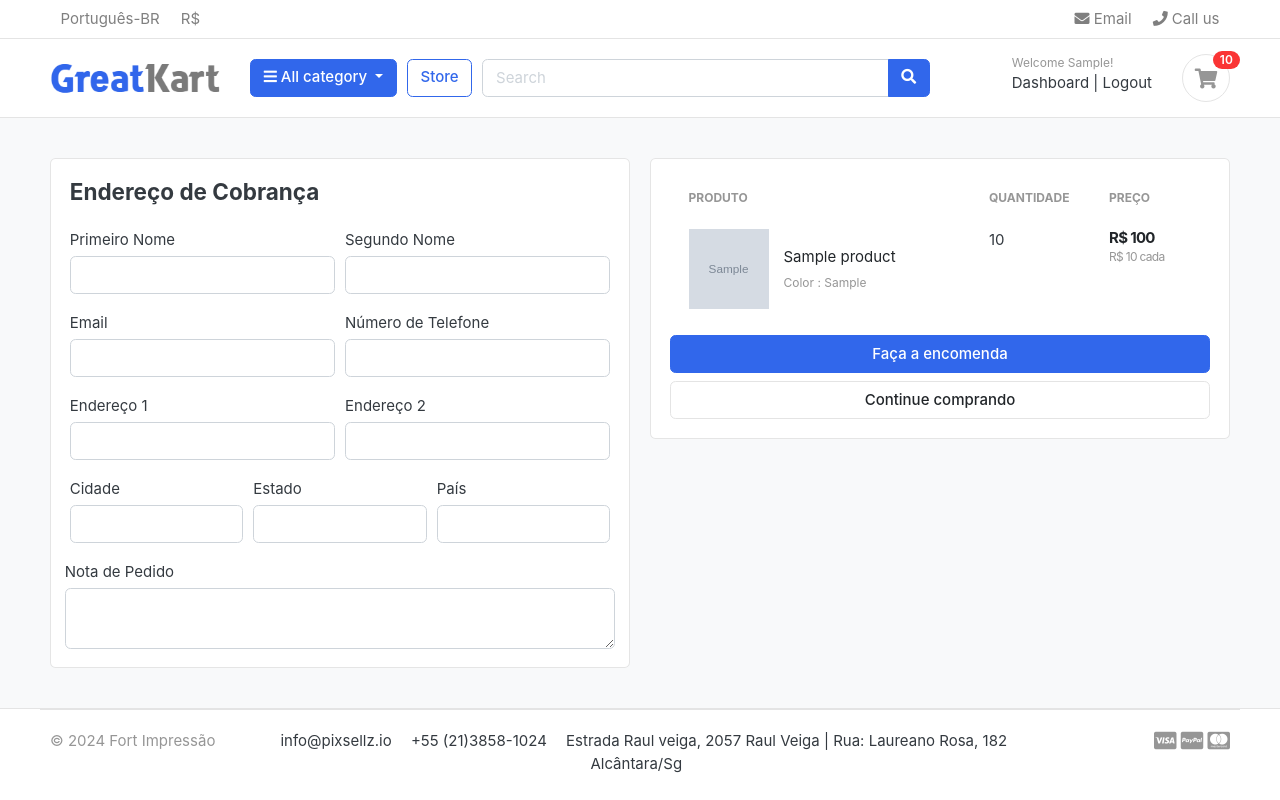
After one commit to herbertrj/ecommerce--django, a Django app: page /cart/checkout/ in a window 1280 px wide. The commit adds this page. Run offline with Django 3.2, Linux system fonts and the light colour scheme; a user stored in the database is signed in; tables that the repository leaves empty hold one stand-in row (values such as "Sample post"); grey boxes marked "Sample" are stand-in pictures; some libraries are stand-ins or nearby versions; some web fonts are replaced.

Commit message:
handled cart and checkout page for the logged in users

```diff
--- a/accounts/urls.py
+++ b/accounts/urls.py
@@ -1,3 +1,4 @@
+import requests
 from django.urls import path
 
 from . import views
--- a/carts/context_processors.py
+++ b/carts/context_processors.py
@@ -8,8 +8,11 @@ def counter(request):
         return {}
     else:
         try:
-            cart =Cart.objects.filter(cart_id=_cart_id(request))
-            cart_items = CartItem.objects.all().filter(cart=cart[:1])
+            cart = Cart.objects.filter(cart_id=_cart_id(request))
+            if request.user.is_authenticated:
+                cart_items = CartItem.objects.all().filter(user=request.user)
+            else:
+                cart_items = CartItem.objects.all().filter(cart=cart[:1])
             for cart_item in cart_items:
                 cart_count += cart_item.quantity
         except Cart.DoesNotExist:
--- a/carts/models.py
+++ b/carts/models.py
@@ -1,5 +1,6 @@
 from django.db import models
 
+from accounts.models import Account
 from store.models import Product, Variation
 
 # Create your models here.
@@ -12,9 +13,10 @@ class Cart(models.Model):
         return self.cart_id
 
 class CartItem(models.Model):
+    user = models.ForeignKey(Account, on_delete=models.CASCADE, null=True)
     product = models.ForeignKey(Product, on_delete=models.CASCADE)
     variations = models.ManyToManyField(Variation, blank=True)
-    cart    = models.ForeignKey(Cart, on_delete=models.CASCADE)
+    cart    = models.ForeignKey(Cart, on_delete=models.CASCADE, null=True)
     quantity = models.IntegerField()
     is_active = models.BooleanField(default=True)
 
--- a/carts/urls.py
+++ b/carts/urls.py
@@ -8,4 +8,6 @@ urlpatterns = [
     path('remove_cart/<int:product_id>/<int:cart_item_id>/', views.remove_cart, name='remove_cart'),
     path('remove_cart_item/<int:product_id>/<int:cart_item_id>/', views.remove_cart_item, name='remove_cart_item'),
 
+
+    path('checkout/', views.checkout, name='checkout'),
 ]
--- a/carts/views.py
+++ b/carts/views.py
@@ -1,3 +1,4 @@
+from django.contrib.auth.decorators import login_required
 from django.core.exceptions import ObjectDoesNotExist
 from django.http import HttpResponse
 from django.shortcuts import get_object_or_404, redirect, render
@@ -15,74 +16,131 @@ def _cart_id(request):
 	return cart
 
 def add_cart(request, product_id):
+	current_user = request.user
 	product = Product.objects.get(id=product_id) # get the product
-	product_variation = []
-	if request.method == 'POST':
-		for item in request.POST:
-			key = item
-			value = request.POST[key]
+	# if the user is authenticated
+	if current_user.is_authenticated:
+		product_variation = []
+		if request.method == 'POST':
+			for item in request.POST:
+				key = item
+				value = request.POST[key]
 
-			try:
-				variation = Variation.objects.get(product=product, variation_category__iexact=key, variation_value__iexact=value)
-				product_variation.append(variation)
-			except:
-				pass
+				try:
+					variation = Variation.objects.get(product=product, variation_category__iexact=key, variation_value__iexact=value)
+					product_variation.append(variation)
+				except:
+					pass
 
-	try:
-		cart = Cart.objects.get(cart_id=_cart_id(request)) # get the cart using id present in the session
-	except Cart.DoesNotExist:
-		cart = Cart.objects.create(
-			cart_id = _cart_id(request)
-		)
-	cart.save()
+		is_cart_item_exists = CartItem.objects.filter(product=product, user=current_user).exists()
+		if is_cart_item_exists:
+			cart_item = CartItem.objects.filter(product=product, user=current_user)
+			ex_var_list = []
+			id = []
+			for item in cart_item:
+				existing_variation = item.variations.all()
+				ex_var_list.append(list(existing_variation))
+				id.append(item.id)
 
-	is_cart_item_exists = CartItem.objects.filter(product=product, cart=cart).exists()
-	if is_cart_item_exists:
-		cart_item = CartItem.objects.filter(product=product, cart=cart)
-		# existing_variations -> database
-		# current variation -> product_variation
-		# item_id -> database
-		ex_var_list = []
-		id = []
-		for item in cart_item:
-			existing_variation = item.variations.all()
-			ex_var_list.append(list(existing_variation))
-			id.append(item.id)
+			if product_variation in ex_var_list:
+				# increase the cart item quantity
+				index = ex_var_list.index(product_variation)
+				item_id = id[index]
+				item = CartItem.objects.get(product=product, id=item_id)
+				item.quantity += 1
+				item.save()
 
-		print(ex_var_list)
+			else:
+				item = CartItem.objects.create(product=product, quantity=1, user=current_user)
+				if len(product_variation) > 0:
+					item.variations.clear()
+					item.variations.add(*product_variation)
+				item.save()
+		else:
+			cart_item = CartItem.objects.create(
+				product = product,
+				quantity = 1,
+				user = current_user,
+			)
 
-		if product_variation in ex_var_list:
-			# increase the cart item quantity
-			index = ex_var_list.index(product_variation)
-			item_id = id[index]
-			item = CartItem.objects.get(product=product, id=item_id)
-			item.quantity += 1
-			item.save()
+			if len(product_variation) > 0:
+				cart_item.variations.clear()
+				cart_item.variations.add(*product_variation)
+			cart_item.save()
+		return redirect('cart')
+	#  if the user is not authenticated
+	else:
+		product_variation = []
+		if request.method == 'POST':
+			for item in request.POST:
+				key = item
+				value = request.POST[key]
 
+				try:
+					variation = Variation.objects.get(product=product, variation_category__iexact=key, variation_value__iexact=value)
+					product_variation.append(variation)
+				except:
+					pass
+
+		try:
+			cart = Cart.objects.get(cart_id=_cart_id(request)) # get the cart using id present in the session
+		except Cart.DoesNotExist:
+			cart = Cart.objects.create(
+				cart_id = _cart_id(request)
+			)
+		cart.save()
+
+		is_cart_item_exists = CartItem.objects.filter(product=product, cart=cart).exists()
+		if is_cart_item_exists:
+			cart_item = CartItem.objects.filter(product=product, cart=cart)
+			# existing_variations -> database
+			# current variation -> product_variation
+			# item_id -> database
+			ex_var_list = []
+			id = []
+			for item in cart_item:
+				existing_variation = item.variations.all()
+				ex_var_list.append(list(existing_variation))
+				id.append(item.id)
+
+			print(ex_var_list)
+
+			if product_variation in ex_var_list:
+				# increase the cart item quantity
+				index = ex_var_list.index(product_variation)
+				item_id = id[index]
+				item = CartItem.objects.get(product=product, id=item_id)
+				item.quantity += 1
+				item.save()
+
+			else:
+				item = CartItem.objects.create(product=product, quantity=1, cart=cart)
+				if len(product_variation) > 0:
+					item.variations.clear()
+					item.variations.add(*product_variation)
+				item.save()
 		else:
-			item = CartItem.objects.create(product=product, quantity=1, cart=cart)
+			cart_item = CartItem.objects.create(
+				product = product,
+				quantity = 1,
+				cart = cart,
+			)
+
 			if len(product_variation) > 0:
-				item.variations.clear()
-				item.variations.add(*product_variation)
-			item.save()
-	else:
-		cart_item = CartItem.objects.create(
-			product = product,
-			quantity = 1,
-			cart = cart,
-		)
-
-		if len(product_variation) > 0:
-			cart_item.variations.clear()
-			cart_item.variations.add(*product_variation)
-		cart_item.save()
-	return redirect('cart')
+				cart_item.variations.clear()
+				cart_item.variations.add(*product_variation)
+			cart_item.save()
+		return redirect('cart')
 
 def remove_cart(request, product_id, cart_item_id):
-	cart = Cart.objects.get(cart_id=_cart_id(request))
+
 	product = get_object_or_404(Product, id=product_id)
 	try:
-		cart_item = CartItem.objects.get(product=product, cart=cart, id=cart_item_id)
+		if request.user.is_authenticated:
+			cart_item = CartItem.objects.get(product=product, user=request.user, id =cart_item_id)
+		else:
+			cart = Cart.objects.get(cart_id=_cart_id(request))
+			cart_item = CartItem.objects.get(product=product, cart=cart, id=cart_item_id)
 		if cart_item.quantity > 1:
 			cart_item.quantity -= 1
 			cart_item.save()
@@ -93,9 +151,12 @@ def remove_cart(request, product_id, cart_item_id):
 	return redirect('cart')
 
 def remove_cart_item(request, product_id, cart_item_id):
-	cart = Cart.objects.get(cart_id=_cart_id(request))
-	product = get_object_or_404(Product, id= product_id)
-	cart_item = CartItem.objects.get(product=product, cart=cart, id=cart_item_id)
+	product = get_object_or_404(Product, id=product_id)
+	if request.user.is_authenticated:
+		cart_item = CartItem.objects.get(product=product, user=request.user, id=cart_item_id)
+	else:
+		cart = Cart.objects.get(cart_id=_cart_id(request))
+		cart_item = CartItem.objects.get(product=product, cart=cart, id=cart_item_id)
 	cart_item.delete()
 	return redirect('cart')
 
@@ -103,8 +164,14 @@ def cart(request, total=0, quantity=0, cart_items=None):
 	try:
 		tax = 0
 		grand_total = 0
-		cart = Cart.objects.get(cart_id=_cart_id(request))
-		cart_items = CartItem.objects.filter(cart=cart, is_active=True)
+		if request.user.is_authenticated:
+			# cart = Cart.objects.get(cart_id=_cart_id(request))
+			cart_items = CartItem.objects.filter(user=request.user, is_active=True)
+
+		else:
+			cart = Cart.objects.get(cart_id=_cart_id(request))
+			cart_items = CartItem.objects.filter(cart=cart, is_active=True)
+
 		for cart_item in cart_items:
 			total += (cart_item.product.price * cart_item.quantity)
 			quantity += cart_item.quantity
@@ -121,3 +188,30 @@ def cart(request, total=0, quantity=0, cart_items=None):
 		'grand_total': grand_total,
 	}
 	return render(request, 'store/cart.html', context)
+
+@login_required(login_url='login')
+def checkout(request, total=0, quantity=0, cart_items=None):
+	try:
+		tax = 0
+		grand_total = 0
+		if request.user.is_authenticated:
+			cart_items = CartItem.objects.filter(user=request.user, is_active=True)
+		else:
+			cart = Cart.objects.get(cart_id=_cart_id(request))
+			cart_items = CartItem.objects.filter(cart=cart, is_active=True)
+		for cart_item in cart_items:
+			total += (cart_item.product.price * cart_item.quantity)
+			quantity += cart_item.quantity
+		tax = (2 * total)/100
+		grand_total = total + tax
+	except ObjectDoesNotExist:
+		pass #just ignore
+
+	context = {
+		'total': total,
+		'quantity': quantity,
+		'cart_items': cart_items,
+		'tax': tax,
+		'grand_total': grand_total,
+	}
+	return render(request, 'store/checkout.html', context)
--- a/templates/accounts/login.html
+++ b/templates/accounts/login.html
@@ -18,7 +18,7 @@ Já verificou? Faça <a href="{% url 'login' %}">Login</a>
     <div class="card mx-auto" style="max-width: 380px; margin-top:100px;">
 
           <div class="card-body">
-          <h4 class="card-title mb-4">Sign in</h4>
+          <h4 class="card-title mb-4">Entrar</h4>
           {% include 'includes/alerts.html' %}
           <form action="{% url 'login' %}" method="POST">
             {% csrf_token %}
@@ -30,11 +30,11 @@ Já verificou? Faça <a href="{% url 'login' %}">Login</a>
               </div> <!-- form-group// -->
 
               <div class="form-group">
-                  <a href="{% url 'forgotPassword' %}" class="float-right">Forgot password?</a>
+                  <a href="{% url 'forgotPassword' %}" class="float-right">Esqueceu sua senha?</a>
 
               </div> <!-- form-group form-check .// -->
               <div class="form-group">
-                  <button type="submit" class="btn btn-primary btn-block"> Login  </button>
+                  <button type="submit" class="btn btn-primary btn-block"> Login </button>
               </div> <!-- form-group// -->
           </form>
           </div> <!-- card-body.// -->
--- /dev/null
+++ b/templates/store/checkout.html
@@ -0,0 +1,135 @@
+{% extends 'base.html' %}
+{% load static %}
+
+{% block content %}
+
+<section class="section-content padding-y bg">
+<div class="container">
+
+<!-- ============================ COMPONENT 1 ================================= -->
+
+<div class="row">
+    <aside class="col-lg-6">
+<div class="card">
+    <div class="card-body">
+        <h4 class="card-title mb-4">Endereço de Cobrança</h4>
+        <form action="" method='POST'>
+            {% csrf_token %}
+            <div class="form-row">
+                <div class="col form-group">
+                    <label for="">Primeiro Nome</label>
+                    <input type="text" name="fist_name" class="form-control" required>
+                </div>
+                <div class="col form-group">
+                    <label for="">Segundo Nome</label>
+                    <input type="text" name="last_name" class="form-control" required>
+                </div>
+            </div>
+            <div class="form-row">
+                <div class="col form-group">
+                    <label for="">Email</label>
+                    <input type="email" name="email" class="form-control" required>
+                </div>
+                <div class="col form-group">
+                    <label for="">Número de Telefone</label>
+                    <input type="text" name="phone" class="form-control" required>
+                </div>
+            </div>
+            <div class="form-row">
+                <div class="col form-group">
+                    <label for="">Endereço 1</label>
+                    <input type="text" name="address_line_1" class="form-control" required>
+                </div>
+                <div class="col form-group">
+                    <label for="">Endereço 2</label>
+                    <input type="text" name="address_line_2" class="form-control">
+                </div>
+            </div>
+            <div class="form-row">
+                <div class="col form-group">
+                    <label for="">Cidade</label>
+                    <input type="text" name="city" class="form-control" required>
+                </div>
+                <div class="col form-group">
+                    <label for="">Estado</label>
+                    <input type="text" name="state " class="form-control" required>
+                </div>
+                <div class="col form-group">
+                    <label for="">País</label>
+                    <input type="text" name="country " class="form-control" required>
+                </div>
+                </div>
+                <div class="form-row">
+                    <label for="">Nota de Pedido</label>
+                    <textarea name="order_note" rows="2" class="form-control"></textarea>
+                </div>
+
+
+        </div> <!-- card.// -->
+    </div>
+    </aside> <!-- col.// -->
+    <aside class="col-lg-6">
+
+        <div class="card">
+            <div class="card-body">
+                <table class="table table-borderless table-shopping-cart">
+                    <thead class="text-muted">
+                        <tr class="small text-uppercase">
+                            <th scope="col">Produto</th>
+                            <th scope="col" width="120">Quantidade</th>
+                            <th scope="col" width="120">Preço</th>
+                        </tr>
+                    </thead>
+                    <tbody>
+
+                    {% for cart_item in cart_items %}
+                        <tr>
+                            <td>
+                                <figure class="itemside align-items-center">
+                                    <div class="aside"><img src="{{ cart_item.product.images.url }}" class="img-sm"></div>
+                                    <figcaption class="info">
+                                        <a href="{{ cart_item.product.get_url }}" class="title text-dark">{{ cart_item.product.product_name }}</a>
+                                        <p class="text-muted small">
+                                            {% if cart_item.variations.all %}
+                                                {% for item in cart_item.variations.all %}
+                                                    {{ item.variation_category | capfirst}} : {{ item.variation_value | capfirst }}<br>
+                                                {% endfor %}
+                                            {% endif %}
+                                        </p>
+                                    </figcaption>
+                                </figure>
+                            </td>
+                            <td>
+                                <!-- col.// -->
+                                        <label for="">{{ cart_item.quantity }} </label>
+                            </td>
+                            <td>
+                                <div class="price-wrap">
+                                    <var class="price">R$ {{ cart_item.sub_total }}</var>
+                                    <small class="text-muted"> R$ {{ cart_item.product.price }} cada </small>
+                                </div> <!-- price-wrap .// -->
+                            </td>
+
+                        </tr>
+                    {% endfor %}
+
+                    </tbody>
+                </table>
+
+
+                <button type="submit" name="submit" class="btn btn-primary btn-block">Faça a encomenda</button>
+                <a href="{% url 'store' %}" class="btn btn-light btn-block">Continue comprando</a>
+            </form>
+            </div> <!-- card-body.// -->
+        </div> <!-- card.// -->
+
+    </aside> <!-- col.// -->
+</div> <!-- row.// -->
+
+<!-- ============================ COMPONENT 1 END .// ================================= -->
+
+</div> <!-- container .//  -->
+</section>
+    <!-- ========================= SECTION CONTENT END// ========================= -->
+
+{% endblock content %}
```
Also changed, not shown: accounts/views.py (+59 -2 lines), templates/store/cart.html (+10 -10 lines), accounts/migrations/0002_auto_20240203_1932.py (added), accounts/migrations/0003_alter_account_id.py (added), carts/migrations/0005_auto_20240203_1932.py (added), carts/migrations/0006_alter_cart_id_alter_cartitem_id.py (added), category/migrations/0003_auto_20240203_1932.py (added), category/migrations/0004_alter_category_id.py (added), requiriments.txt (added), store/migrations/0003_auto_20240203_1932.py (added), store/migrations/0004_alter_product_id_alter_variation_id.py (added).
